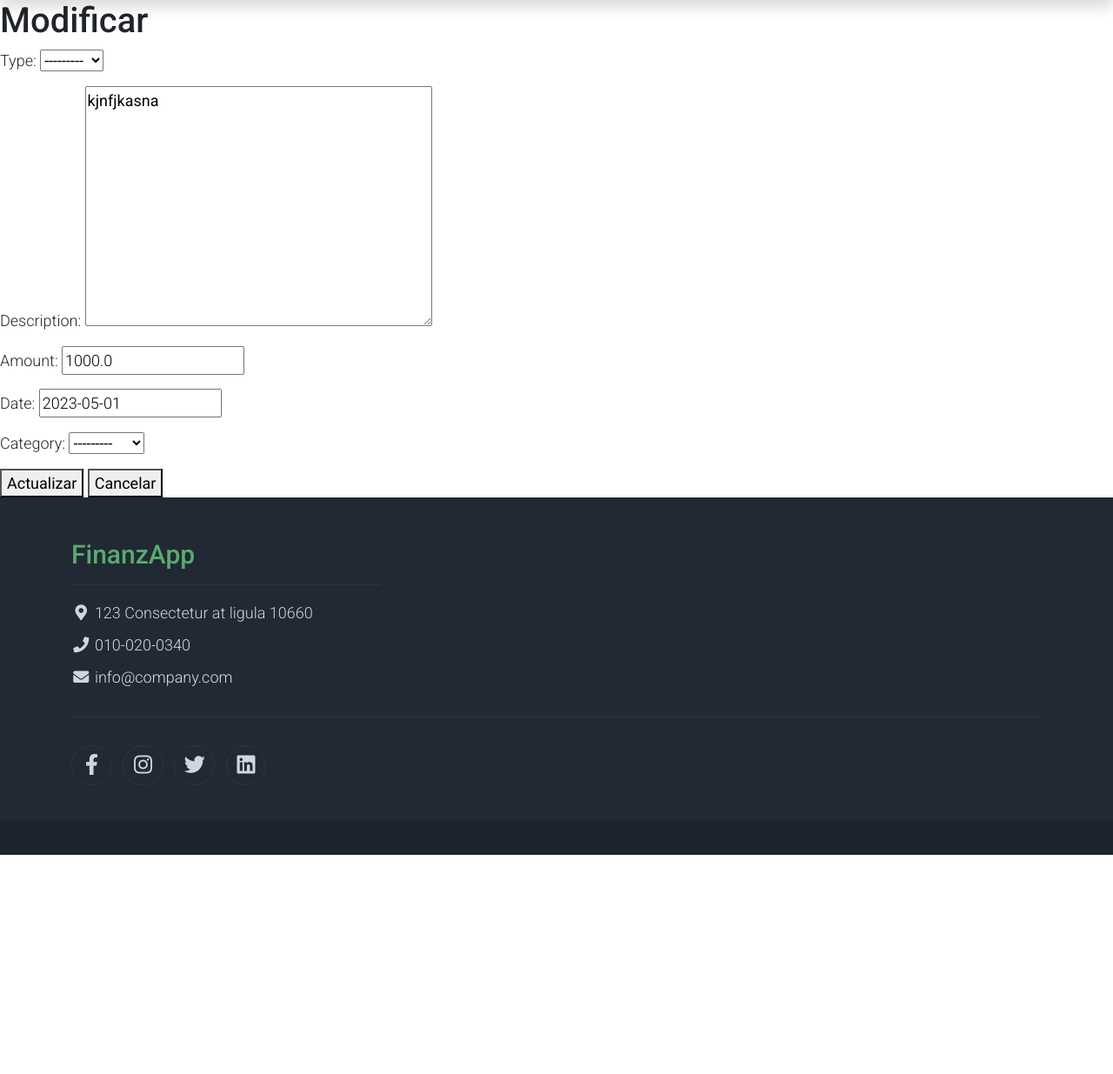
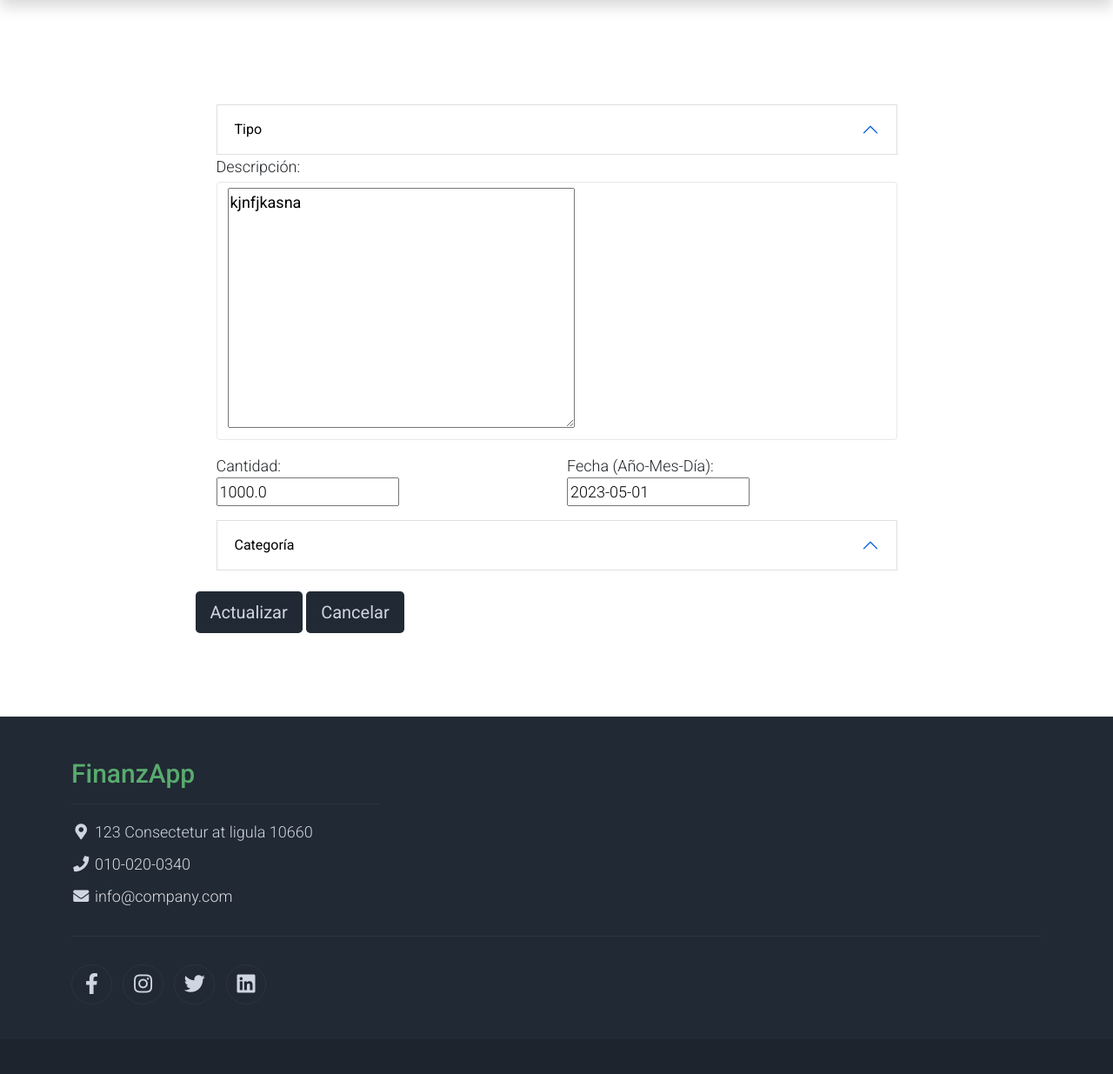
Before and after one commit to DCC-CC4401/2023-1-Grupo-2, a Django app: page /editTrans/1 in a window 1280 px wide. Shown: the part 119-1354 px from the top of the page at 87% size. Before the commit the page ends 1102 px from the top, so only its background shows below. Run offline with Django 4.2, Linux system fonts and the light colour scheme; a user stored in the database is signed in; data comes from the database, SQL or seed files in the repository; both versions use the stored data as it was after the commit; some libraries are stand-ins or nearby versions.

Commit message:
edit transaction bootstrap

```diff
--- a/finanzapp_proj/finanzapp/templates/base.html
+++ b/finanzapp_proj/finanzapp/templates/base.html
@@ -17,6 +17,7 @@
     <!-- Load fonts style after rendering the layout styles -->
     <link rel="stylesheet" href="https://fonts.googleapis.com/css2?family=Roboto:wght@100;200;300;400;500;700;900&display=swap">
     <link rel="stylesheet" href="{% static 'css/fontawesome.min.css' %}">
+    <link rel="stylesheet" href="{% static 'css/edit.css' %}">
 </head>
 <body>
       <!-- Navbar -->
--- a/finanzapp_proj/finanzapp/templates/edit_trans.html
+++ b/finanzapp_proj/finanzapp/templates/edit_trans.html
@@ -1,13 +1,73 @@
 {% extends 'base.html' %}
+
 {% block content %}
-<h1> Modificar </h1>
-<form action="/actualizarTrans/{{ transaction.id }}" method="post">
-      {% csrf_token %}
-      <div class="form-group">
-         {{ form.as_p }}
-      </div>
-      <button type="submit" >Actualizar</button>
-      <a href="/list"><button type="button">Cancelar</button></a>
 
-</form>
+<div class="container py-5">
+  <div class="row py-5">
+    <div class="col-md-9 m-auto">
+      <form class="p-4" style="background-color: #ffffff;" action="/actualizarTrans/{{ transaction.id }}" method="post">
+        {% csrf_token %}
+        <div class="list-unstyled templatemo-accordion custom-accordion">
+            <button class="accordion-button" type="button" data-bs-toggle="collapse" data-bs-target="#typeAccordion" aria-expanded="false" aria-controls="typeAccordion">
+              Tipo
+            </button>
+            <div id="typeAccordion" class="accordion-collapse collapse" aria-labelledby="typeAccordion">
+              <div class="accordion-body">
+                <ul class="list-unstyled">
+                  {% for choice in form.type.field.choices %}
+                    <li>
+                      <input class="form-check-input radio-input" type="radio" name="{{ form.type.html_name }}" id="{{ form.type.id_for_label }}_{{ forloop.counter }}" value="{{ choice.0 }}" {% if choice.0 == form.type.value %}checked{% endif %}>
+                      <label for="{{ form.type.id_for_label }}_{{ forloop.counter }}">{{ choice.1 }}</label>
+                    </li>
+                  {% endfor %}
+                </ul>
+              </div>
+            </div>
+          </div>
+
+
+            <div class="mb-3">
+                  <label for="{{ form.description.id_for_label }}">Descripción:</label>
+                  <div class="form-control mt-1">{{ form.description }}</div>
+            </div>
+
+            <div class="row">
+                  <div class="form-group col-md-6 mb-3">
+                        <label for="{{ form.amount.id_for_label }}">Cantidad:</label>
+                        <div class="another-custom-class">{{ form.amount }}</div>
+                  </div>
+
+                  <div class="form-group col-md-6 mb-3">
+                        <label for="{{ form.date.id_for_label }}">Fecha (Año-Mes-Día):</label>
+                        <div class="another-custom-class">{{ form.date }}</div>
+                  </div>
+
+            </div>
+            <div class="list-unstyled templatemo-accordion custom-accordion">
+                  <button class="accordion-button" type="button" data-bs-toggle="collapse" data-bs-target="#categoryAccordion" aria-expanded="false" aria-controls="categoryAccordion">
+                    Categoría
+                  </button>
+                  <div id="categoryAccordion" class="accordion-collapse collapse" aria-labelledby="categoryAccordion">
+                    <div class="accordion-body">
+                      <form>
+                        {% for choice in form.category.field.choices %}
+                          <div class="form-check">
+                            <input class="form-check-input radio-input" type="radio" name="{{ form.category.html_name }}" id="{{ form.category.id_for_label }}_{{ forloop.counter }}" value="{{ choice.0 }}" {% if choice.0 == form.category.value %}checked{% endif %}>
+                            <label class="form-check-label" for="{{ form.category.id_for_label }}_{{ forloop.counter }}">
+                              {{ choice.1 }}
+                            </label>
+                          </div>
+                        {% endfor %}
+                      </form>
+                    </div>
+                  </div>
+                </div>
+
+        <button type="submit" class="btn bg-dark btn-lg px-3 text-light">Actualizar</button>
+        <a href="/list"><button type="button" class="btn bg-dark btn-lg px-3 text-light">Cancelar</button></a>
+      </form>
+    </div>
+  </div>
+</div>
+
 {% endblock %}
--- /dev/null
+++ b/finanzapp_proj/finanzapp_proj/static/css/edit.css
@@ -0,0 +1,8 @@
+.custom-accordion .accordion-button {
+    background-color: transparent;
+    color: black;
+  }
+
+  .custom-accordion .accordion-collapse {
+    background-color: white;
+  }
```
Also changed, not shown: finanzapp_proj/db.sqlite3.
